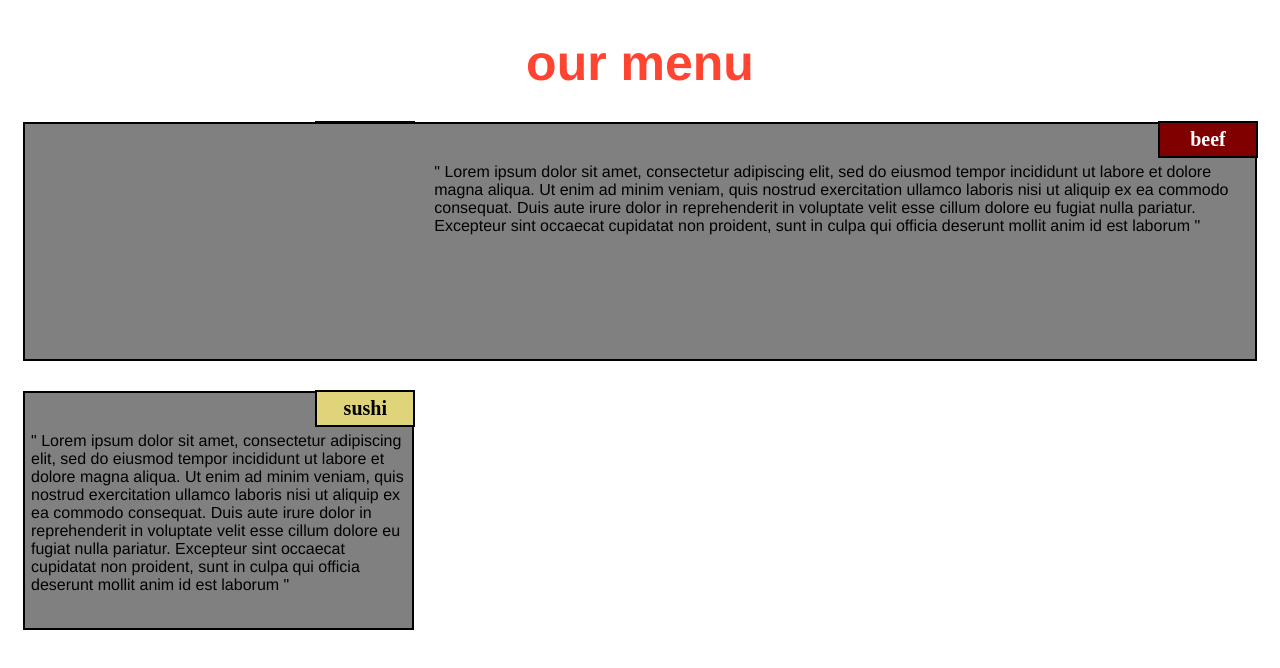
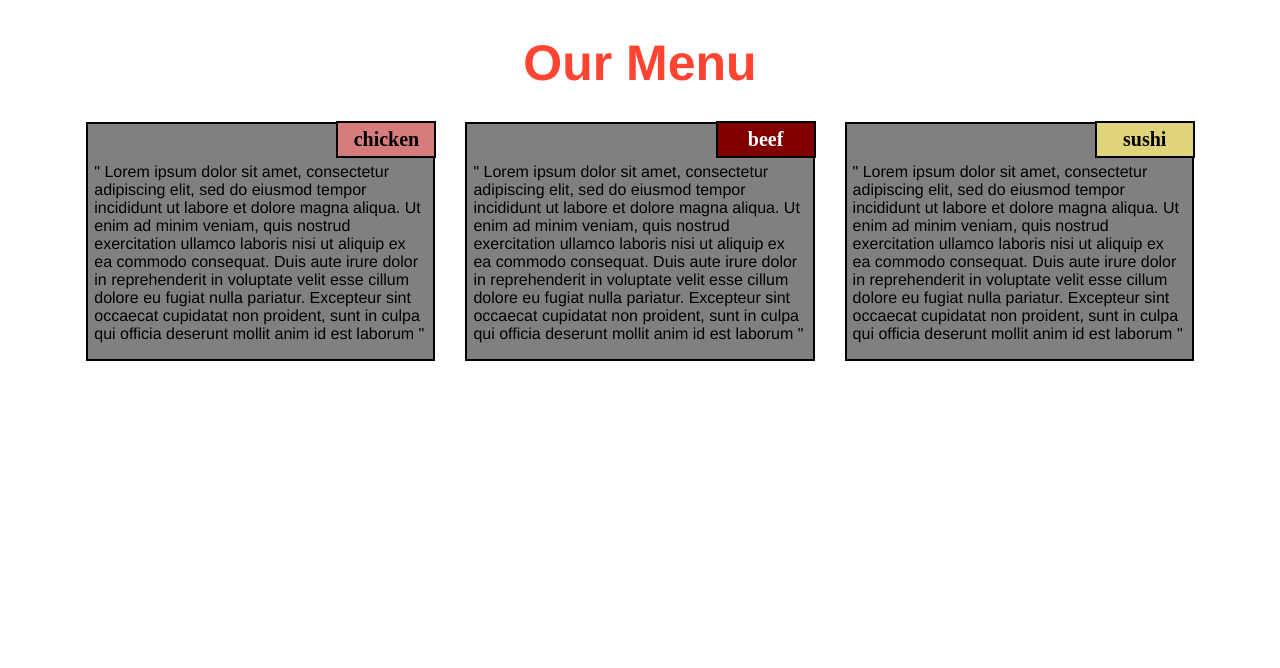
Before and after one commit to goodguy89/module, a plain HTML site: page index.html in a window 1280 px wide. Drawn offline with Linux system fonts and the light colour scheme.

Commit message:
Update index.html

```diff
--- a/index.html
+++ b/index.html
@@ -6,7 +6,8 @@
 </head>
 <link rel="stylesheet" type="text/css" href="./style.css">
 <body>
-    <h1>our menu</h1>
+    <h1>Our Menu</h1>
+    <div class="row">
     <section class="column-lg-4 column-md-6 column-sm-12">
         <div>
             <p class="sub1">chicken</p>
@@ -15,7 +16,7 @@
             </p>
         </div>
     </section>
-    <section class="colimn-lg-4 column-md-6 column-sm-4">
+    <section class="column-lg-4 column-md-6 column-sm-12">
      <div>
          <p class="sub2">beef</p>
          <p class="content">
@@ -31,5 +32,6 @@
              </p>
          </div>
     </section>
+    </div>
 </body>
 </html>
```
